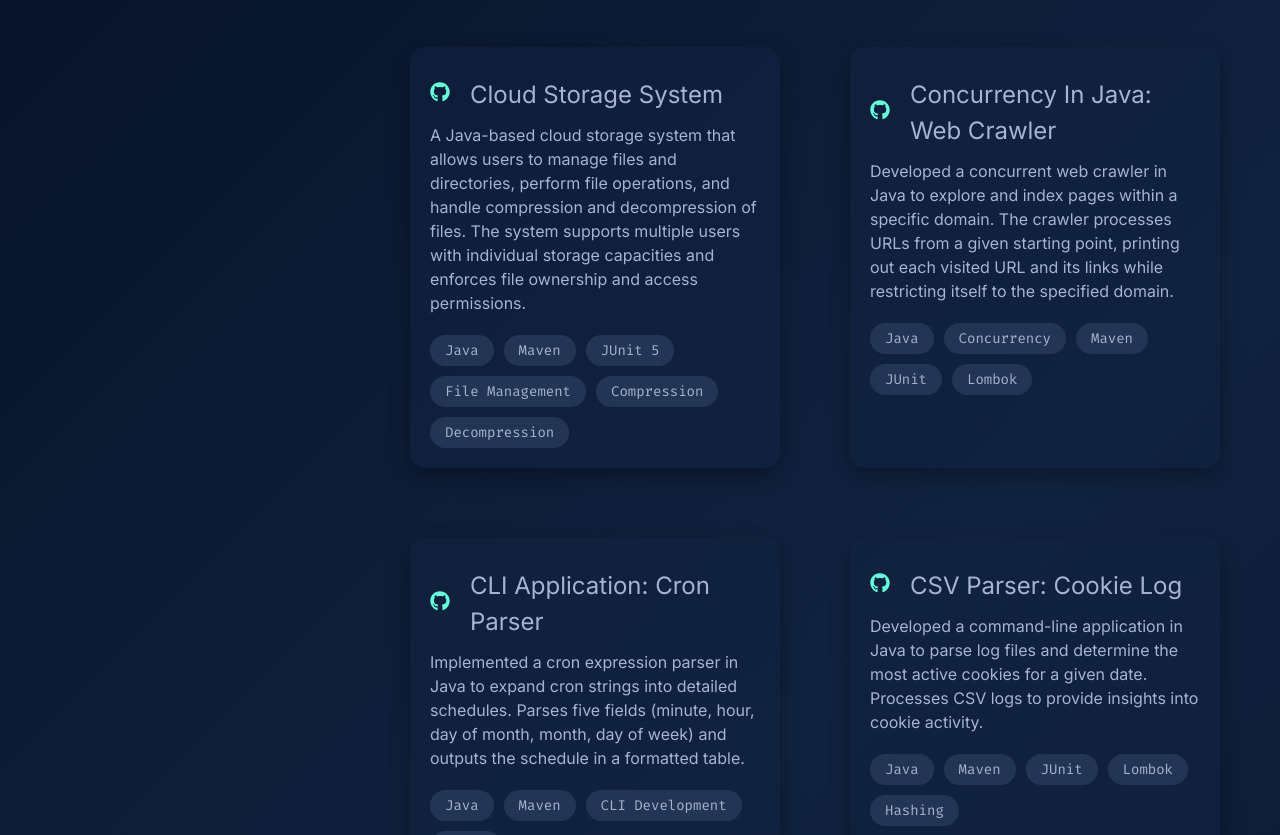
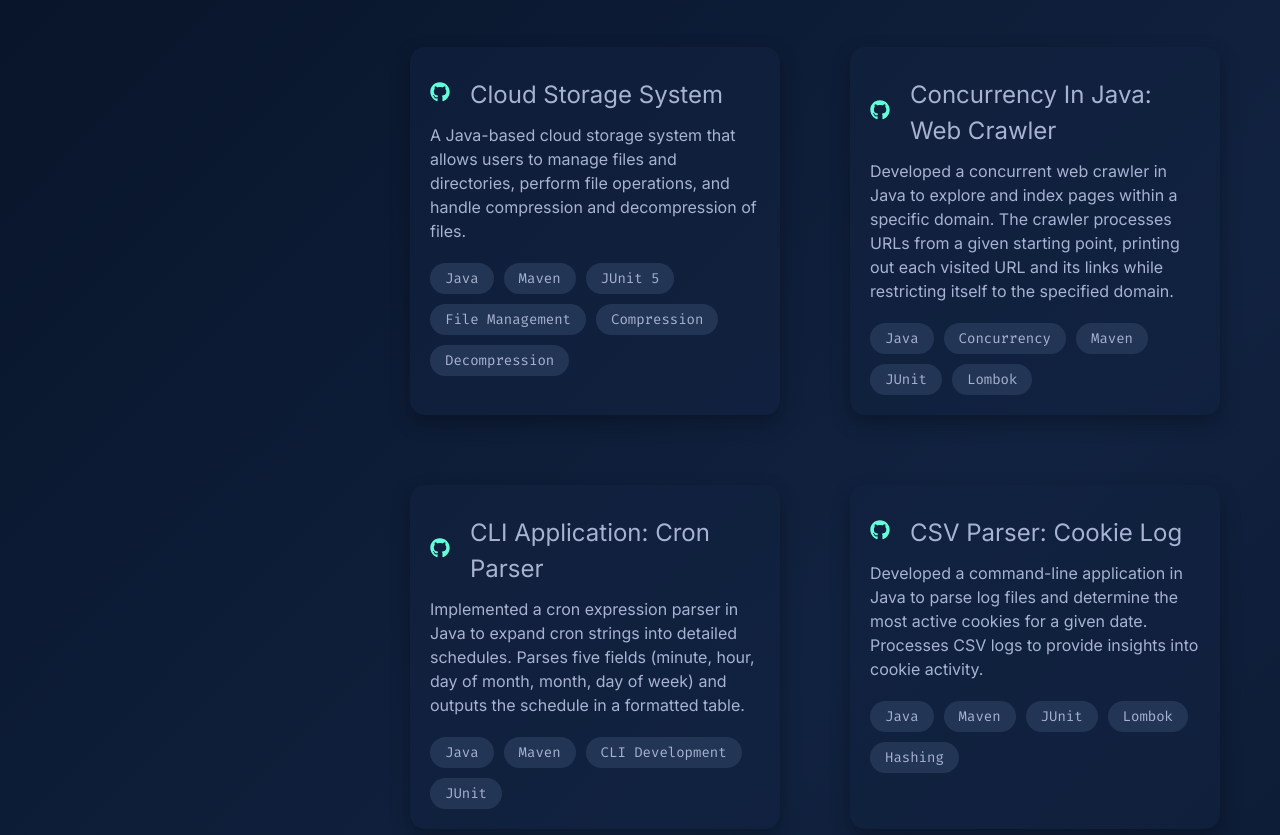
Before and after one commit to pathrabe/websitetest, a React (Create React App) app: page / in a window 1280 px wide. Shown: the part 3393-4228 px from the top of the page. Built offline with nearby package versions, Linux system fonts and the light colour scheme.

Commit message:
Fixed cloud storage system description

```diff
--- a/src/data/data.js
+++ b/src/data/data.js
@@ -225,7 +225,7 @@ export const projects = [
     id: 1,
     title: "Cloud Storage System",
     description:
-      "A Java-based cloud storage system that allows users to manage files and directories, perform file operations, and handle compression and decompression of files. The system supports multiple users with individual storage capacities and enforces file ownership and access permissions.",
+      "A Java-based cloud storage system that allows users to manage files and directories, perform file operations, and handle compression and decompression of files.",
     techStack: [
       "Java",
       "Maven",
```
